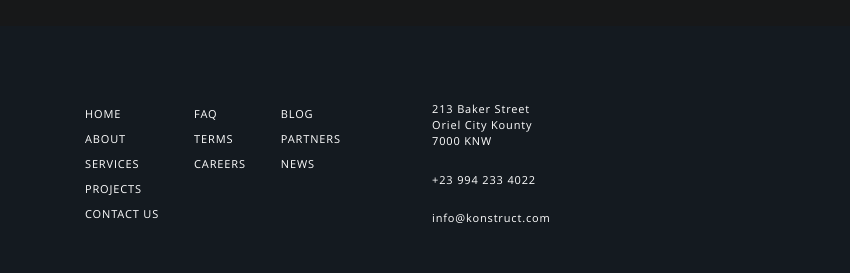
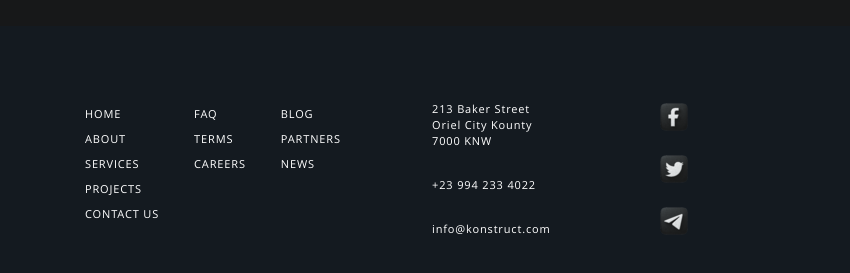
Before and after one commit to vmnekrasovv/constructor, a website: page app/index.html in a window 1280 px wide. Shown: the part 2605-2878 px from the top of the page, 430-1280 px from the left. Drawn offline with Linux system fonts and the light colour scheme.

Commit message:
Подключил новые иконки социалок

```diff
--- a/app/index.html
+++ b/app/index.html
@@ -264,8 +264,8 @@
 				<div class="footer-col footer-col-4">
 					<div class="footer-socials">
 						<a href="#" class="footer-socials__element footer-fb" title="fb"></a>
-						<a href="#" class="footer-socials__element footer-twitter" title="twitter"></a>
-						<a href="#" class="footer-socials__element footer-google" title="google"></a>
+						<a href="#" class="footer-socials__element footer-twt" title="twt"></a>
+						<a href="#" class="footer-socials__element footer-tg" title="tg"></a>
 					</div>
 				</div>
 
--- a/app/scss/_footer.scss
+++ b/app/scss/_footer.scss
@@ -182,21 +182,19 @@
 		&__element {
 
 			display: inline-block;
-			width: 12px;
-			height: 12px;
+			width: 32px;
+			height: 32px;
 
 			&.footer-fb {
-				background: url('../images/dest/socials/fb.png');
+				background: url('../images/dest/socials/fb_32.png');
 			}
 
-			&.footer-twitter {
-
-				background: url('../images/dest/socials/twt.png');
+			&.footer-twt {
+				background: url('../images/dest/socials/twt_32.png');
 			}
 
-			&.footer-google {
-				background: url('../images/dest/socials/gl.png');
-
+			&.footer-tg {
+				background: url('../images/dest/socials/tg_32.png');
 			}
 		}
 	}
```
Also changed, not shown: app/css/app.min.css.
